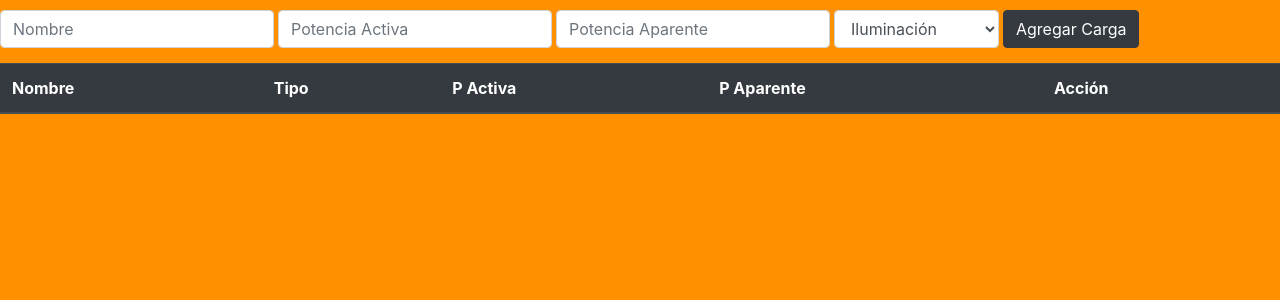
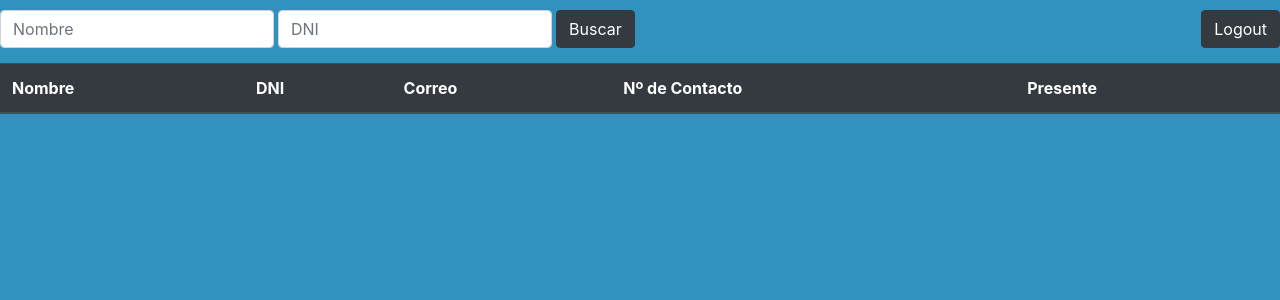
Before and after one commit to RodrigoPerezDomanico/Flask_Acreditations, a Flask app: template templates/cargas.html in a window 1280 px wide. Shown: the top 300 px of the page. Run offline with Flask 2, Linux system fonts and the light colour scheme; the template is opened without the code that fills it, so the values that code supplies are empty; some libraries are stand-ins or nearby versions.

Commit message:
Before add remote

```diff
--- a/App.py
+++ b/App.py
@@ -1,7 +1,11 @@
+from urllib import response
 from flask import Flask, render_template, request, redirect, url_for, flash, session, make_response
 from flask_mysql_connector import MySQL
+# from project.users.forms import UserForm
 from databases import WebHost, LocalHost
 from utils import get_form_data, get_login_data, get_mysql_data, mysql_QUERRY, validate_login, get_user_data
+# from flask_login import LoginManager
+# login_manager = LoginManager()
 
 Host=LocalHost
 db_name=Host['db_name']
@@ -15,28 +19,40 @@ app.config['MYSQL_PASSWORD'] = Host['password']
 app.config['MYSQL_DB'] = f'{db_name}'
 app.secret_key = 'mysecretkey'
 mysql = MySQL(app)
+# login_manager.init_app(app)
 print(app.config['MYSQL_DB'])
 
 EXAMPLE_SQL = f'select * from {db_name}.cargas'
 
+
 @app.route('/')
 def login():
     login_name=request.cookies.get('LoginName')
+    print(session)
     if login_name!=None:
         return redirect(url_for('Index'))
     return render_template('login.html')
+
+
+
+@app.route('/logout', methods=['POST','GET'])
+def logout():
+    response=make_response(redirect(url_for('Index')))
+    response.set_cookie('LoginName', '', expires=-1)
+    return response
+
 
 
 @app.route('/check_user', methods=['POST','GET'])
 def check_user():
     login_data=get_login_data()
     print(login_data)
-    print(mysql)
+    # print(mysql)
     is_valid_user=validate_login(login_data,mysql,db_name)
 
     if is_valid_user:
         response=make_response(redirect(url_for('Index')))
-        response.set_cookie('LoginName',login_data[0])
+        response.set_cookie('LoginName',login_data[0],max_age=60*60)
 
         # user=User()
         # user.id=login_data[0]
@@ -54,6 +70,7 @@ def check_user():
 def Index():
 
     login_name=request.cookies.get('LoginName')
+    print(login_name)
     if login_name==None:
         return redirect(url_for('login'))
 
@@ -62,9 +79,33 @@ def Index():
     if login_name==user_name:
         data = get_mysql_data(mysql,db_name)
 
-        return render_template('cargas.html', cargas=data)
+        return render_template('cargas.html', alumnos=data)
     else:
         return redirect(url_for('login'))
+
+@app.route('/search_contact', methods=['POST'])
+def search_student():
+    login_name=request.cookies.get('LoginName')
+    if login_name==None:
+        return redirect(url_for('login'))
+
+    user_name=get_user_data(login_name,mysql,db_name)[0][1]
+
+    if login_name==user_name:
+        fullname,idNumber = get_form_data()
+        print(fullname,idNumber)
+        if fullname!='':
+            data = get_mysql_data(mysql,db_name,id=fullname,reg='nombreAlumnos')
+        elif idNumber!='':
+            data = get_mysql_data(mysql,db_name,id=idNumber,reg='DNIAlumnos')
+        else:
+            data = get_mysql_data(mysql,db_name)
+
+        return render_template('cargas.html', alumnos=data)
+    else:
+        return redirect(url_for('login'))
+
+
 
 @app.route('/add_contact', methods=['POST'])
 def add_contact():
--- a/templates/cargas.html
+++ b/templates/cargas.html
@@ -4,9 +4,9 @@
     <meta charset="UTF-8">
     <meta name="viewport" content="width=device-width, initial-scale=1.0, shrink-to-fit=no">
     <link rel="stylesheet" href="https://stackpath.bootstrapcdn.com/bootstrap/4.4.1/css/bootstrap.min.css" integrity="sha384-Vkoo8x4CGsO3+Hhxv8T/Q5PaXtkKtu6ug5TOeNV6gBiFeWPGFN9MuhOf23Q9Ifjh" crossorigin="anonymous">
-    <title>Cargas Dashboard</title>
+    <title>Alumnos</title>
     <style>
-        body{background:#FF9000;}
+        body{background:#3193bd;}
         .form-div{
             margin-top: 10px;
         }
@@ -23,6 +23,10 @@
         .form-control{
             margin-right: 4px;
         }
+        .form-div{
+            display: flex;
+            justify-content: space-between;
+        }
     </style>
 </head>
 <body>
@@ -34,17 +38,19 @@
     {% endif %}
     {% endwith %}
     <div class="form-div">
-    <form class="form-inline" action="/add_contact" method="POST">
+    <form class="form-inline" action="/search_contact" method="POST">
         <input class="form-control" type="text" name="fullname" placeholder="Nombre">
         <!-- <input type="text" name="use" placeholder="Tipo"> -->
-        <input class="form-control" type="text" name="powerW" placeholder="Potencia Activa">
-        <input class="form-control" type="text" name="powerS" placeholder="Potencia Aparente">
-        <select class="form-control" name="use" aria-placeholder="Tipo de Carga">
-            <option value="I">Iluminación</option>
-            <option value="T">Tomacorrientes</option>
-        </select>
-        <button type="submit" class="btn btn-dark">Agregar Carga</button>
+        <input class="form-control" type="text" name="idNumber" placeholder="DNI">
+        <button type="submit" class="btn btn-dark">Buscar</button>
     </form>
+    <form action="/logout" method="POST">
+        <button class="btn btn-dark" type="submit">Logout</button>
+
+    </form>
+    </div>
+    <div>
+
     </div>
     <div class="table-div">
     <table class="table">
@@ -56,22 +62,21 @@
                 <td>P Aparente</td>
                 <td>Acción</td> -->
                 <th scope="col">Nombre</th>
-                <th scope="col">Tipo</th>
-                <th scope="col">P Activa</th>
-                <th scope="col">P Aparente</th>
-                <th scope="col">Acción</th>
+                <th scope="col">DNI</th>
+                <th scope="col">Correo</th>
+                <th scope="col">Nº de Contacto</th>
+                <th scope="col">Presente</th>
             </tr>
         </thead>
         <tbody class="tbody-dark">
-    {% for carga in cargas %}
+    {% for alumno in alumnos %}
             <tr>
-                <td>{{carga.1}}</td>
-                <td>{{carga.2}}</td>
-                <td>{{carga.3}}</td>
-                <td>{{carga.4}}</td>
+                <td>{{alumno.1}}</td>
+                <td>{{alumno.2}}</td>
+                <td>{{alumno.3}}</td>
+                <td>{{alumno.4}}</td>
                 <td>
-                    <a class="btn btn-light btn-sm" href="/edit/{{carga.0}}">Edit</a>
-                    <a class="btn btn-light btn-sm" href="/delete/{{carga.0}}">Delete</a>
+                    <a class="btn btn-light btn-sm" href="/edit/{{alumno.0}}">Presente</a>
                 </td>
             </tr>
     {% endfor %}
--- a/templates/login.html
+++ b/templates/login.html
@@ -12,7 +12,7 @@
         -webkit-box-sizing:border-box;
         font-family:arial;
         }
-        body{background:#FF9000;}
+        body{background:#3193bd;}
         h1{
         color:#ccc;
         text-align:center;
@@ -94,14 +94,14 @@
         }
 
     </style>
-    <title>Instalaciones Eléctricas App</title>
+    <title>Acreditaciones MinPro</title>
 
 </head>
 <body>
     <div class="login-form">
         <form action="/check_user" method="POST">
 
-            <h1>Instalaciones Eléctricas</h1>
+            <h1>Loggeate</h1>
             <div class="form-group ">
             <input type="text" class="form-control" placeholder="Usuario " name="UserName">
             <i class="fa fa-user"></i>
```
Also changed, not shown: newDay.py (added, +35 -0 lines), utils.py (+12 -7 lines).
